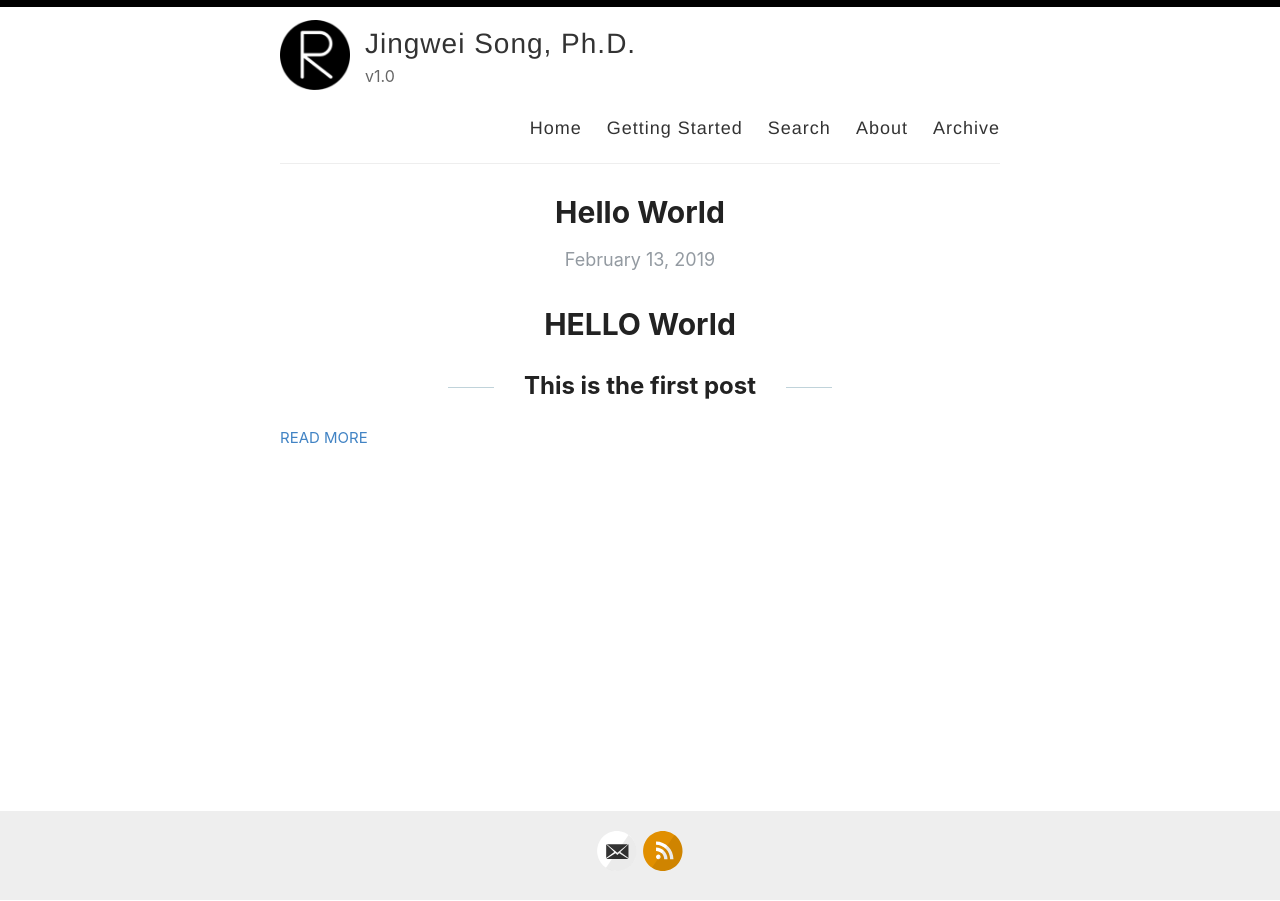
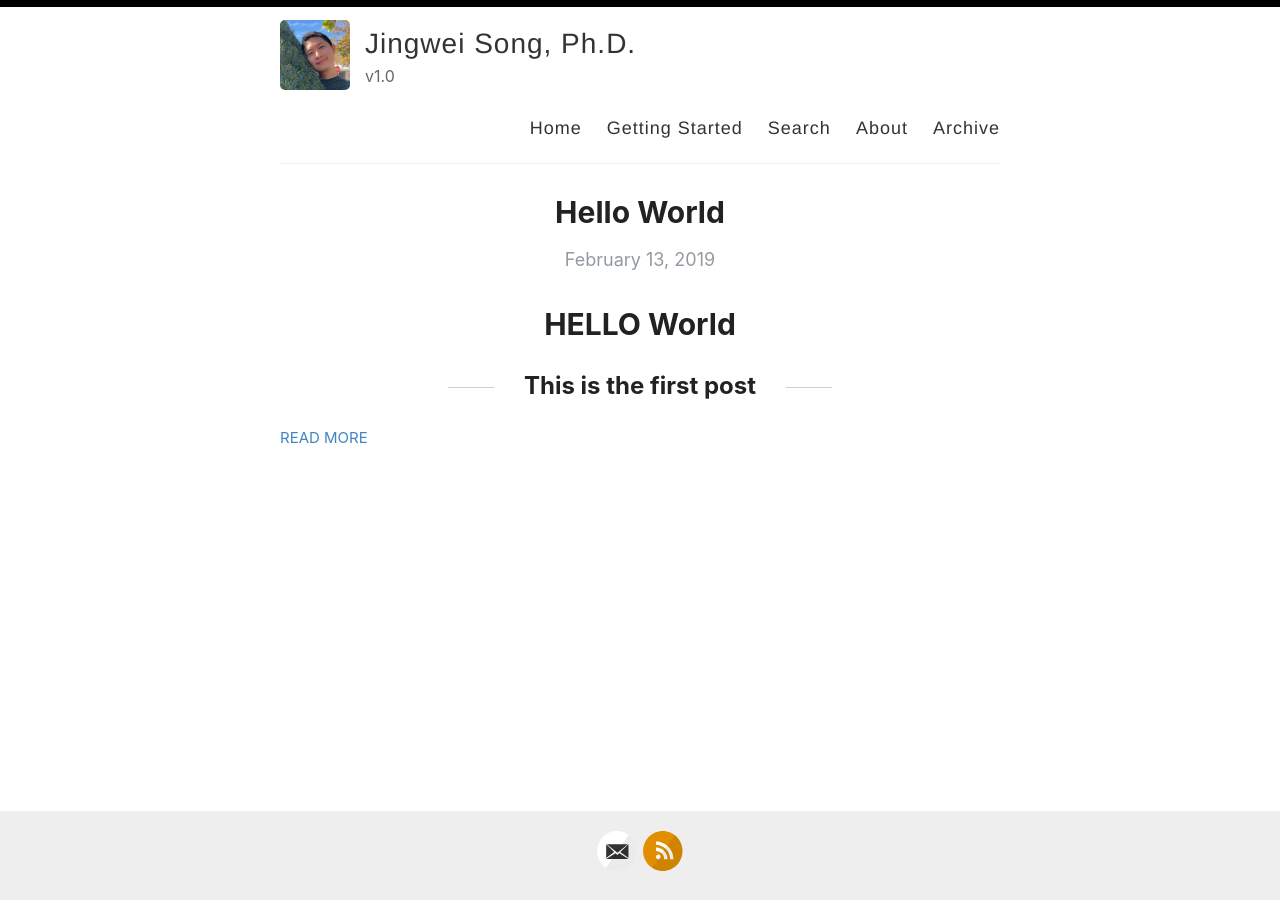
Before and after one commit to sjwu571/sjwu571.github.io, a Jekyll site: the page built from index.html, in a window 1280 px wide. Built offline with Jekyll 4.4.1, drawn with Linux system fonts in a browser that asks for light colours; the list of posts is cut into pages by our own code.

Commit message:
Update _config.yml

```diff
--- a/_config.yml
+++ b/_config.yml
@@ -12,7 +12,7 @@ author: Jingwei Song
 description: v1.0
 
 # URL of your avatar or profile pic (you could use your GitHub profile pic)
-avatar: /images/reverie.png
+avatar: /images/jekyll_avatar.png
 
 #
 # Flags below are optional
```
